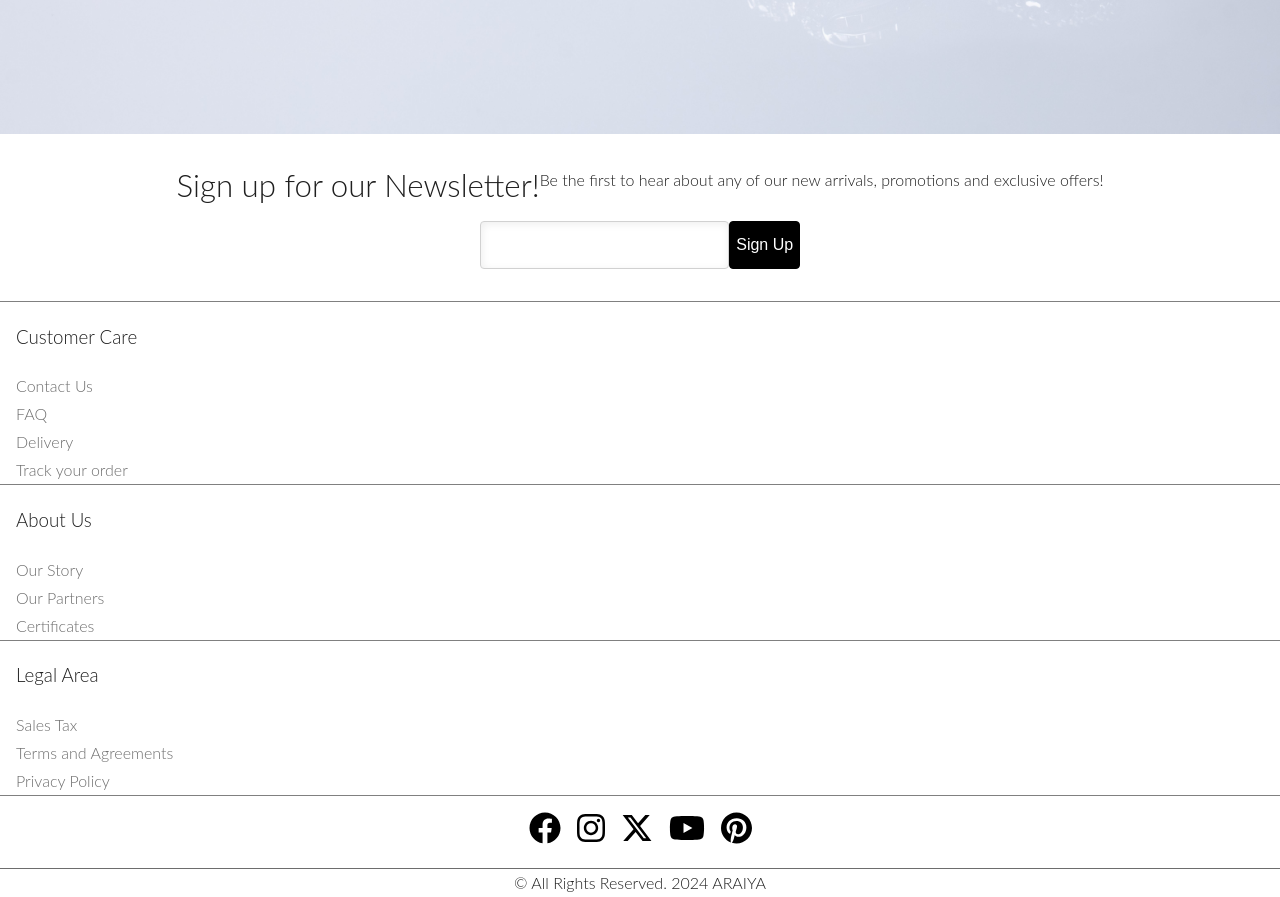
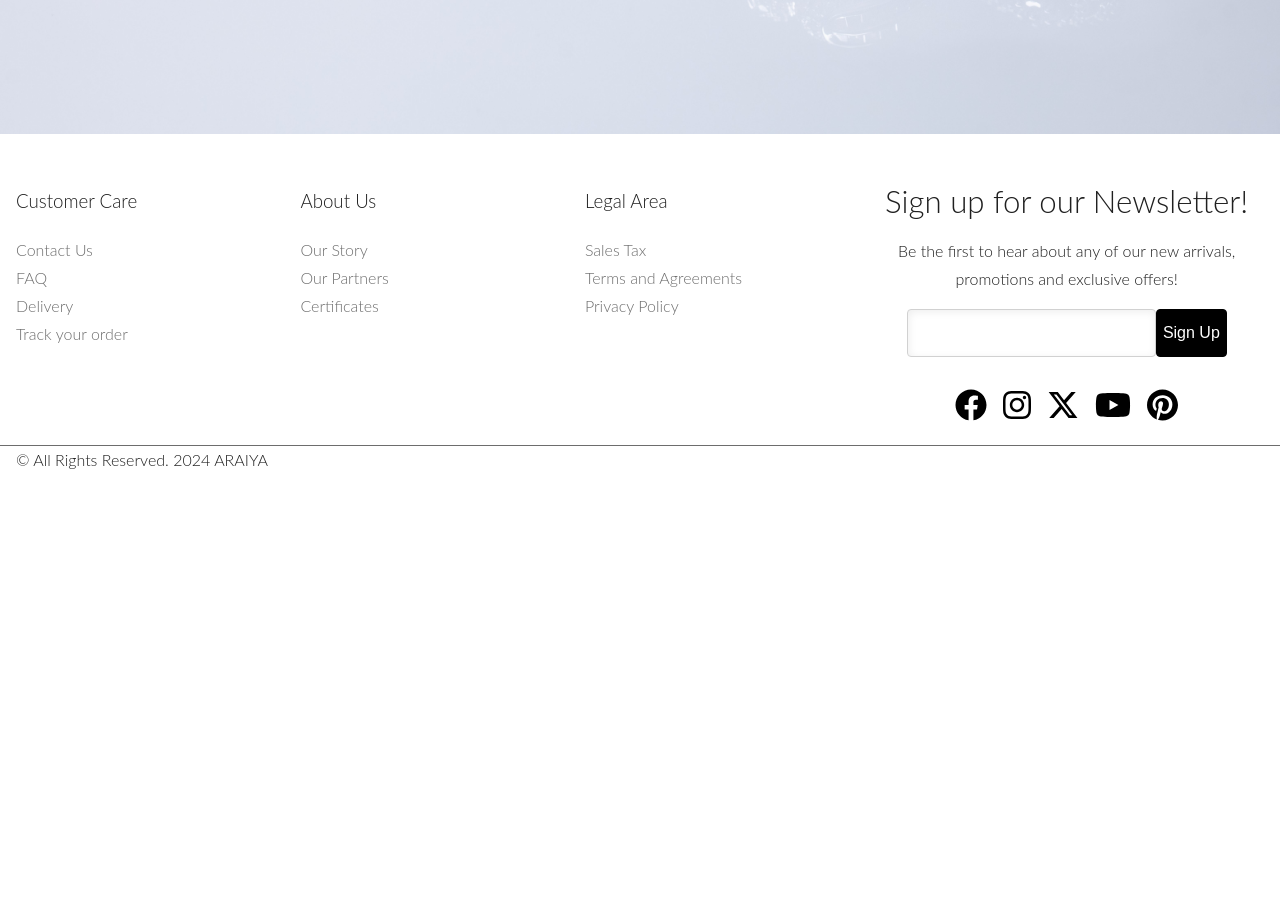
Before and after one commit to GeorgiTopalov/Jewelry-Store, a Next.js app: page / in a window 1280 px wide. Shown: the part 562-1459 px from the top of the page. After the commit the page ends 1036 px from the top, so only its background shows below. Built offline with nearby package versions, Linux system fonts and the light colour scheme.

Commit message:
Added desktop styling for the footer

```diff
--- a/components/collabsibleSection.js
+++ b/components/collabsibleSection.js
@@ -1,21 +1,20 @@
-import React, { useState, useEffect } from 'react';
-import Link from 'next/link';
+import React, { useState, useEffect } from "react";
+import Link from "next/link";
 
 const CollapsibleSection = ({ title, links, additionalClass }) => {
   const [isOpen, setIsOpen] = useState(false);
 
   useEffect(() => {
-
     const checkWidth = () => {
       const screenWidth = window.innerWidth;
       setIsOpen(screenWidth >= 768);
     };
 
     checkWidth();
-    window.addEventListener('resize', checkWidth);
+    window.addEventListener("resize", checkWidth);
 
     // Cleanup
-    return () => window.removeEventListener('resize', checkWidth);
+    return () => window.removeEventListener("resize", checkWidth);
   }, []);
 
   const toggleOpen = () => {
@@ -25,13 +24,20 @@ const CollapsibleSection = ({ title, links, additionalClass }) => {
     }
   };
 
-  const className = `${title.toLowerCase().replace(' ', '-')} ${additionalClass || ''}`;
-
+  const className = `${title.toLowerCase().replace(" ", "-")} ${
+    additionalClass || ""
+  }`;
 
   return (
     <div className={className}>
       <h3 onClick={toggleOpen}>{title}</h3>
-      <ul style={{ maxHeight: isOpen ? '500px' : '0', transition: 'max-height 0.3s ease-out', overflow: 'hidden' }}>
+      <ul
+        style={{
+          maxHeight: isOpen ? "500px" : "0",
+          transition: "max-height 0.3s ease-out",
+          overflow: "hidden",
+        }}
+      >
         {links.map((link, index) => (
           <li key={index}>
             <Link href={link.href}>{link.text}</Link>
--- a/styles/main.css
+++ b/styles/main.css
@@ -221,6 +221,7 @@ header svg {
   display: flex;
   flex-flow: column wrap;
   color: var(--black);
+  margin-top: 2rem;
 }
 
 #footer a {
@@ -239,7 +240,7 @@ header svg {
   border-bottom: 0.5px solid grey;
 }
 
-.newsletter h3{
+.newsletter h3 {
   font-size: var(--h3);
   line-height: 1.25;
   margin: 0 0 1rem 0;
@@ -272,13 +273,13 @@ input {
   transition: 0.18s ease-out;
 }
 
-input, .form-btn {
+input,
+.form-btn {
   font-size: var(--h6);
   height: 48px;
   border-radius: 4px;
   box-sizing: border-box;
 }
-
 
 input:hover {
   box-shadow: inset 1px 2px 8px rgba(0, 0, 0, 0.02);
@@ -291,7 +292,9 @@ input:focus {
     0px 0px 8px rgba(0, 0, 0, 0.2);
 }
 
-.customer-care ul, .aboutus ul, .legal-area ul {
+.customer-care ul,
+.aboutus ul,
+.legal-area ul {
   max-height: 0;
   overflow: hidden;
   transition: max-height 0.3s ease-out;
@@ -301,7 +304,7 @@ input:focus {
   max-height: 500px; /* Adjust as needed based on your content */
 }
 
-.collapsible-section{
+.collapsible-section {
   padding-left: 1rem;
   border-bottom: 0.5px solid grey;
 }
@@ -310,7 +313,6 @@ input:focus {
   padding: 0;
   margin: 0;
 }
-
 
 .collapsible-section a {
   color: var(--grey);
@@ -326,7 +328,7 @@ input:focus {
 
 .rights {
   border-top: 0.5px solid var(--grey);
-  display:flex;
+  display: flex;
   justify-content: center;
 }
 @media (min-width: 550px) {
@@ -401,14 +403,54 @@ input:focus {
     padding-left: 8rem;
   }
 
-
-  .customer-care ul, .aboutus ul, .legal-area ul {
+  .customer-care ul,
+  .aboutus ul,
+  .legal-area ul {
     max-height: none;
     overflow: visible;
     transition: none;
   }
 
-  .customer-care h3, .aboutus h3, .legal-area h3 {
+  .customer-care h3,
+  .aboutus h3,
+  .legal-area h3 {
     cursor: default;
   }
+
+  #footer {
+    display: grid;
+    grid-template-columns: repeat(3, 1fr) 1.5fr;
+    grid-template-rows: 1fr repeat(2, auto);
+  }
+
+  .customer-care {
+    grid-area: 1 / 1 / 2 / 2;
+  }
+
+  .collapsible-section {
+    border: none;
+  }
+  .aboutus {
+    grid-area: 1 / 2 / 2 / 3;
+  }
+
+  .legal-area {
+    grid-area: 1 / 3 / 2 / 4;
+  }
+
+  .newsletter {
+    grid-area: 1 / 4 / 2 / 5;
+    border: none;
+    padding: 1rem 0.5rem 1rem 0.5rem;
+  }
+
+  .social {
+    grid-area: 2 / 4 / 3 / 5;
+  }
+
+  .rights {
+    grid-area: 3 / 1 / 4 / 5;
+    justify-content: flex-start;
+    padding-left: 1rem;
+  }
 }
```
